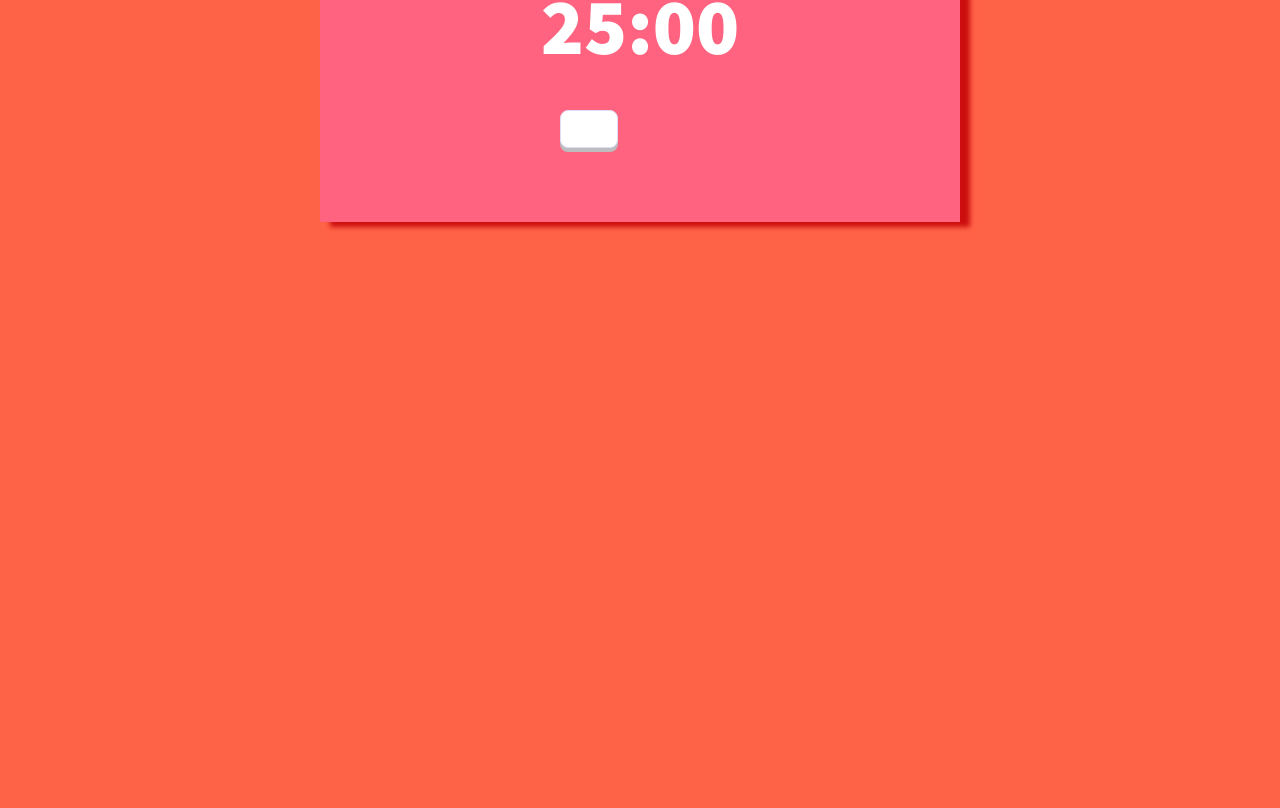
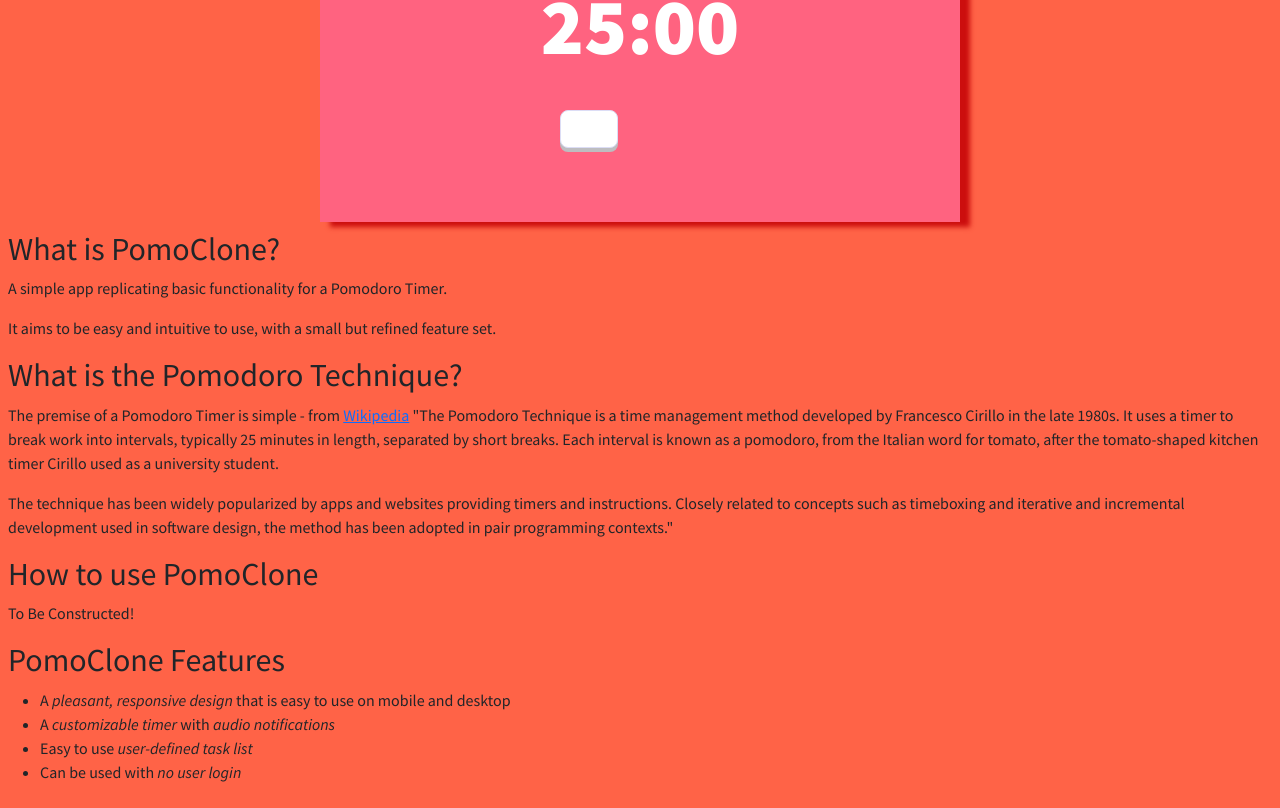
Before and after one commit to aneevel/Pomoclone, an Angular app in the folder site/: page / in a window 1280 px wide. Shown: the part 242-1050 px from the top of the page. Before the commit the page ends 800 px from the top, so only its background shows below. Built offline with nearby package versions, Linux system fonts and the light colour scheme.

Commit message:
Fill out 'About' section

```diff
--- /dev/null
+++ b/site/src/app/about/about.component.html
@@ -0,0 +1,31 @@
+<div class="container-fluid p-2 pt-2 mx-auto">
+  <section>
+    <h2>What is PomoClone?</h2>
+    <p>A simple app replicating basic functionality for a Pomodoro Timer.</p>
+    <p>It aims to be easy and intuitive to use, with a small but refined feature set.</p>
+  </section>
+  <section>
+    <h2>What is the Pomodoro Technique?</h2>
+    <p>The premise of a Pomodoro Timer is simple - from <a href="https://en.wikipedia.org/wiki/Pomodoro_Technique">Wikipedia</a>
+      "The Pomodoro Technique is a time management method developed by Francesco Cirillo in the late 1980s. It uses a timer to break work into intervals,
+      typically 25 minutes in length, separated by short breaks. Each interval is known as a pomodoro, from the Italian word for tomato, after the tomato-shaped
+      kitchen timer Cirillo used as a university student.
+    </p>
+    <p>The technique has been widely popularized by apps and websites providing timers and instructions. Closely related to concepts such as timeboxing
+      and iterative and incremental development used in software design, the method has been adopted in pair programming contexts."
+    </p>
+  </section>
+  <section>
+    <h2>How to use PomoClone</h2>
+    <p>To Be Constructed!</p>
+  </section>
+  <section>
+    <h2>PomoClone Features</h2>
+    <ul>
+      <li>A <em>pleasant, responsive design</em> that is easy to use on mobile and desktop</li>
+      <li>A <em>customizable timer</em> with <em>audio notifications</em></li>
+      <li>Easy to use <em>user-defined task list</em></li>
+      <li>Can be used with <em>no user login</em></li>
+    </ul>
+  </section>
+</div>
--- /dev/null
+++ b/site/src/app/about/about.component.ts
@@ -0,0 +1,15 @@
+import { Component, OnInit } from '@angular/core';
+
+@Component({
+  selector: 'app-about',
+  templateUrl: './about.component.html',
+  styleUrls: ['./about.component.css']
+})
+export class AboutComponent implements OnInit {
+
+  constructor() { }
+
+  ngOnInit(): void {
+  }
+
+}
--- a/site/src/app/app.component.html
+++ b/site/src/app/app.component.html
@@ -1,2 +1,3 @@
 <app-header></app-header>
 <app-timer></app-timer>
+<app-about></app-about>
--- a/site/src/app/app.module.ts
+++ b/site/src/app/app.module.ts
@@ -6,12 +6,14 @@
 import { NgbModule } from '@ng-bootstrap/ng-bootstrap';
 import { HeaderComponent } from './header/header.component';
 import { TimerComponent } from './timer/timer.component';
+import { AboutComponent } from './about/about.component';
 
 @NgModule({
   declarations: [
     AppComponent,
     HeaderComponent,
-    TimerComponent
+    TimerComponent,
+    AboutComponent
   ],
   imports: [
     BrowserModule,
--- a/site/src/app/timer/timer.component.ts
+++ b/site/src/app/timer/timer.component.ts
@@ -7,9 +7,9 @@
 })
 export class TimerComponent implements OnInit {
 
-  @ViewChild('pausebutton') pause:ElementRef;
-  @ViewChild('startbutton') div:ElementRef;
-  @ViewChild('fastforwardbutton') div:ElementRef;
+  //@ViewChild('pausebutton') pause:ElementRef;
+  //@ViewChild('startbutton') div:ElementRef;
+  //@ViewChild('fastforwardbutton') div:ElementRef;
 
   countingDown: boolean = false;
   timerValue: string = "25:00";
```
Also changed, not shown: site/src/app/about/about.component.css (added), 1 other file (tests, documents, lock files or other folders).
